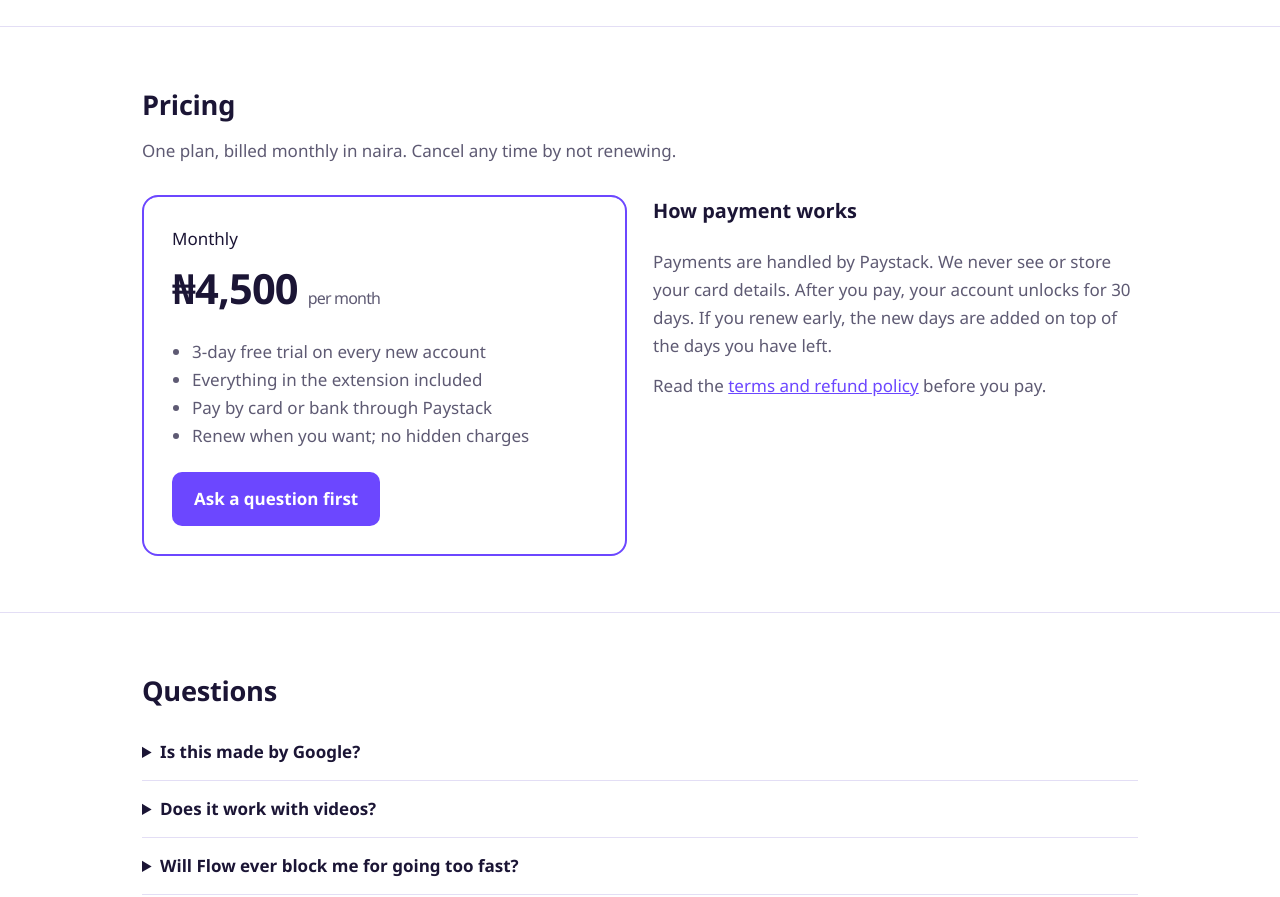
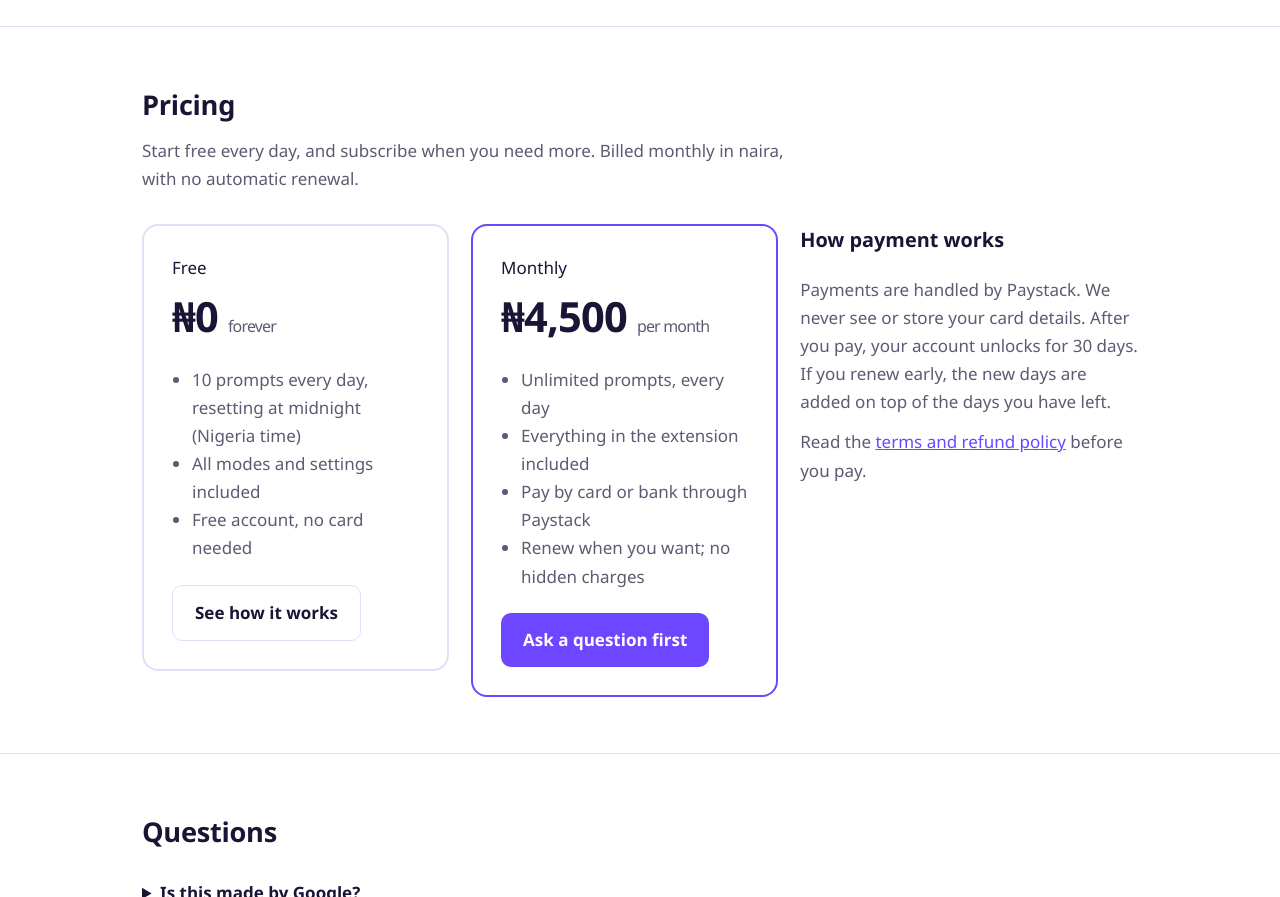
Before and after one commit to jimobwoy/flowbatch-site, a plain HTML site: page index.html in a window 1280 px wide. Shown: the part 1580-2477 px from the top of the page. Drawn offline with Linux system fonts and the light colour scheme.

Commit message:
Add files via upload

```diff
--- a/index.html
+++ b/index.html
@@ -20,7 +20,7 @@
     <h1>Paste a list of prompts. Come back to a folder of pictures.</h1>
     <p class="lead">Flow Batch Generator is a Chrome extension that sends your Text to Image prompts to Google Flow one after another, then saves every picture with the file name you picked.</p>
     <a class="btn" href="#pricing">See pricing</a><a class="btn ghost" href="#how">How it works</a>
-    <p class="note">Free for 3 days. No card needed to start. Coming soon to the Chrome Web Store.</p>
+    <p class="note">Free plan: 10 prompts every day. No card needed. Coming soon to the Chrome Web Store.</p>
   </div>
   <div class="queue" aria-label="Example of a prompt list turning into saved files">
     <h2>Your queue</h2>
@@ -57,13 +57,23 @@
 
 <section id="pricing"><div class="wrap">
   <h2 class="s">Pricing</h2>
-  <p class="sub">One plan, billed monthly in naira. Cancel any time by not renewing.</p>
+  <p class="sub">Start free every day, and subscribe when you need more. Billed monthly in naira, with no automatic renewal.</p>
   <div class="price">
+    <div class="plan" style="border-color:var(--line)">
+      <div>Free</div>
+      <div class="amt">₦0 <small>forever</small></div>
+      <ul>
+        <li>10 prompts every day, resetting at midnight (Nigeria time)</li>
+        <li>All modes and settings included</li>
+        <li>Free account, no card needed</li>
+      </ul>
+      <a class="btn ghost" style="margin-left:0" href="#how">See how it works</a>
+    </div>
     <div class="plan">
       <div>Monthly</div>
       <div class="amt">₦4,500 <small>per month</small></div>
       <ul>
-        <li>3-day free trial on every new account</li>
+        <li>Unlimited prompts, every day</li>
         <li>Everything in the extension included</li>
         <li>Pay by card or bank through Paystack</li>
         <li>Renew when you want; no hidden charges</li>
--- a/style.css
+++ b/style.css
@@ -31,7 +31,7 @@ h2.s{font-size:1.7rem;letter-spacing:-.01em;margin:0 0 10px}
 .grid{display:grid;grid-template-columns:repeat(auto-fit,minmax(230px,1fr));gap:22px}
 .item h3{margin:0 0 6px;font-size:1.05rem}
 .item p{margin:0;color:var(--muted);font-size:16px}
-.price{display:grid;grid-template-columns:1fr 1fr;gap:26px;align-items:start}
+.price{display:grid;grid-template-columns:1fr 1fr 1.1fr;gap:22px;align-items:start}
 .plan{border:2px solid var(--brand);border-radius:16px;padding:28px}
 .plan .amt{font-size:2.6rem;font-weight:800;letter-spacing:-.02em}
 .plan .amt small{font-size:1rem;font-weight:500;color:var(--muted)}
@@ -47,4 +47,5 @@ footer a{color:var(--muted)}
 .doc p,.doc li{color:var(--muted)}
 .doc li{margin:4px 0}
 :focus-visible{outline:3px solid var(--brand);outline-offset:3px}
-@media (max-width:820px){.hero .wrap,.price{grid-template-columns:1fr}.hero{padding-top:44px}nav a{margin-left:14px}}
+@media (max-width:900px){.price{grid-template-columns:1fr}}
+@media (max-width:820px){.hero .wrap{grid-template-columns:1fr}.hero{padding-top:44px}nav a{margin-left:14px}}
```
Also changed, not shown: terms.html (+3 -3 lines).
